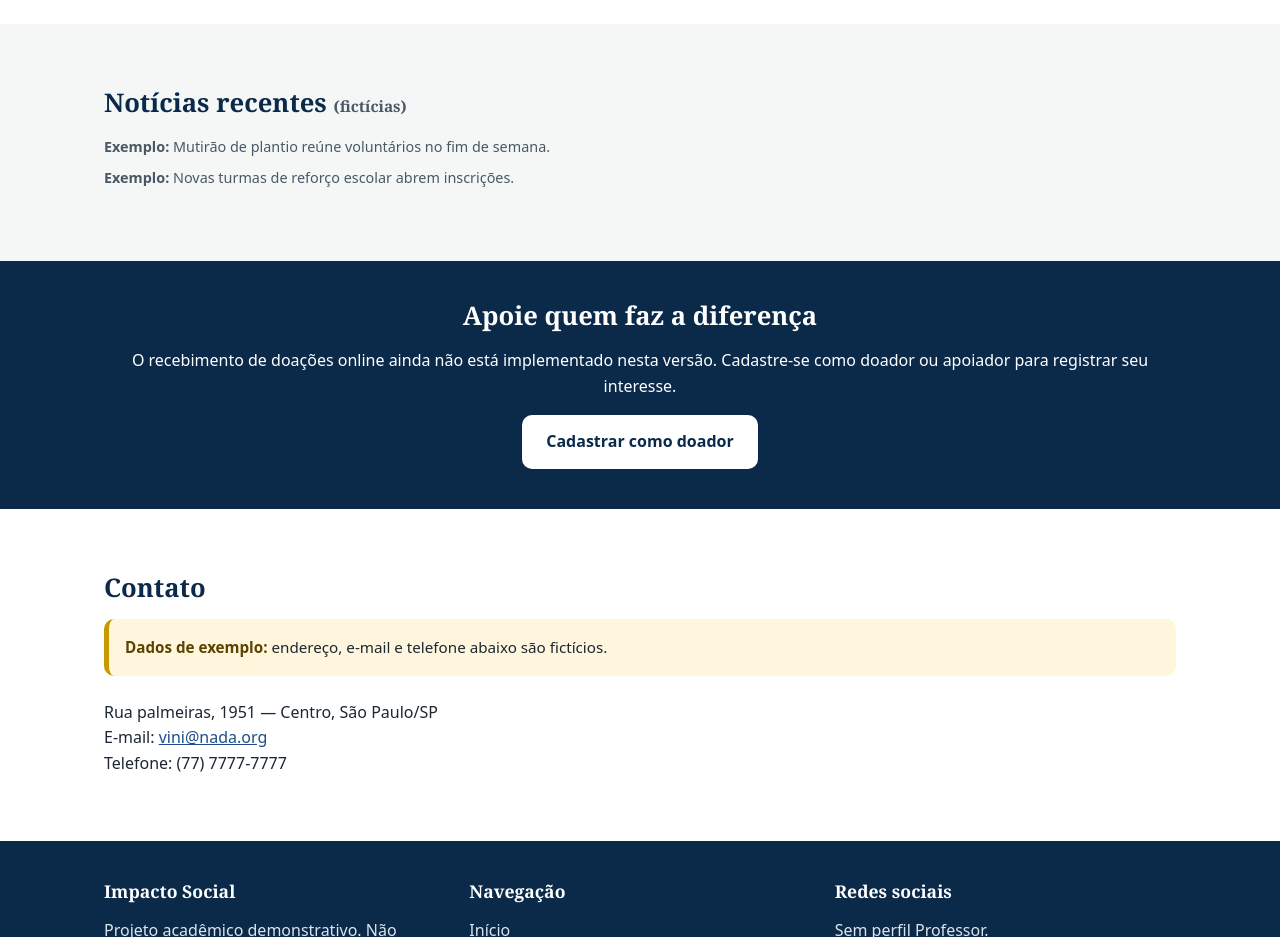
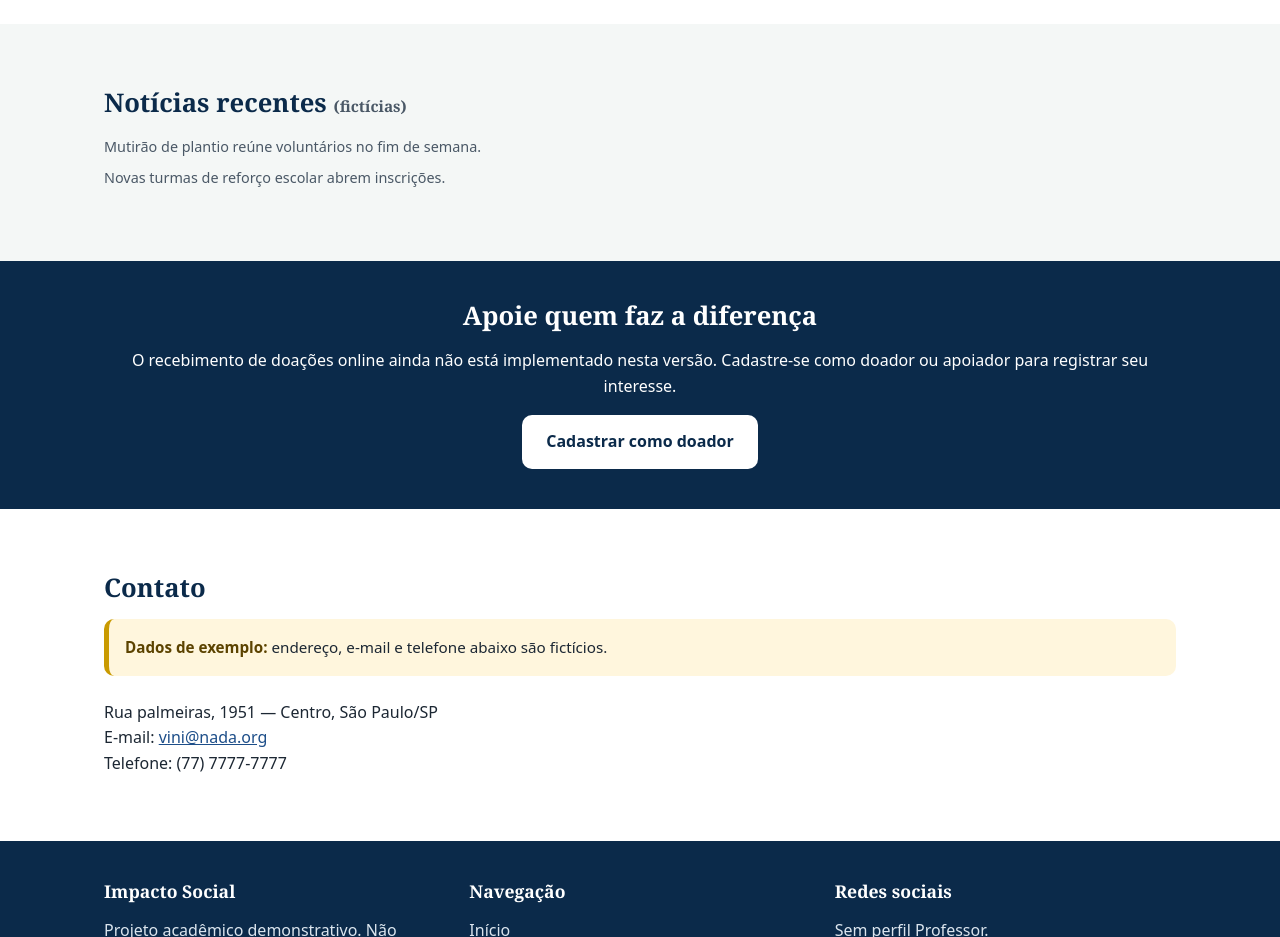
Before and after one commit to vinisnoww/impacto-social, a plain HTML site: page index.html in a window 1280 px wide. Shown: the part 2920-3857 px from the top of the page. Drawn offline with Linux system fonts and the light colour scheme; files whose address does not match are found by name.

Commit message:
Remove strong tags from news list items

```diff
--- a/index.html
+++ b/index.html
@@ -126,8 +126,8 @@
       <div class="container">
         <h2 id="titulo-noticias">Notícias recentes <small style="font-size:.6em;color:var(--cor-texto-suave)">(fictícias)</small></h2>
         <ul style="list-style:none;padding:0;margin:0">
-          <li class="meta"><strong>Exemplo:</strong> Mutirão de plantio reúne voluntários no fim de semana.</li>
-          <li class="meta"><strong>Exemplo:</strong> Novas turmas de reforço escolar abrem inscrições.</li>
+          <li class="meta">Mutirão de plantio reúne voluntários no fim de semana.</li>
+          <li class="meta">Novas turmas de reforço escolar abrem inscrições.</li>
         </ul>
       </div>
     </section>
```
